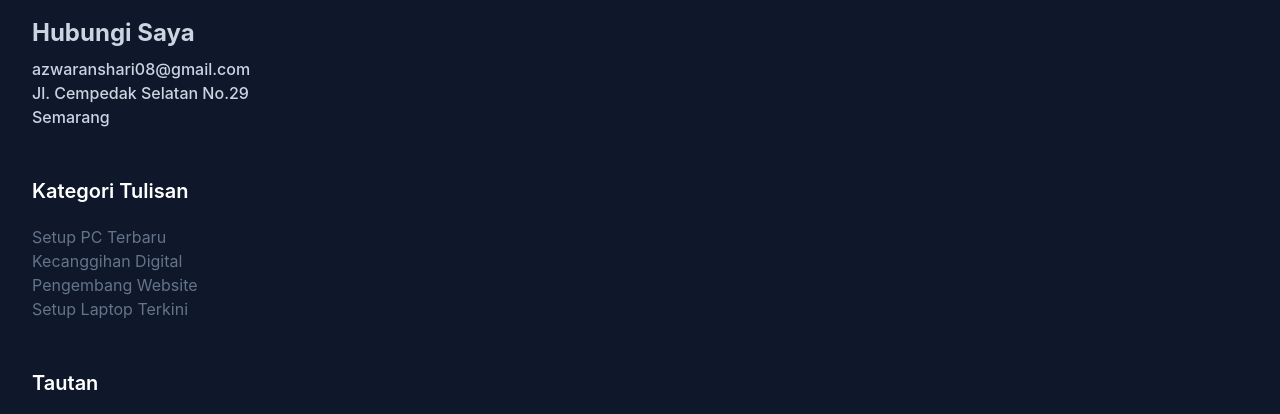
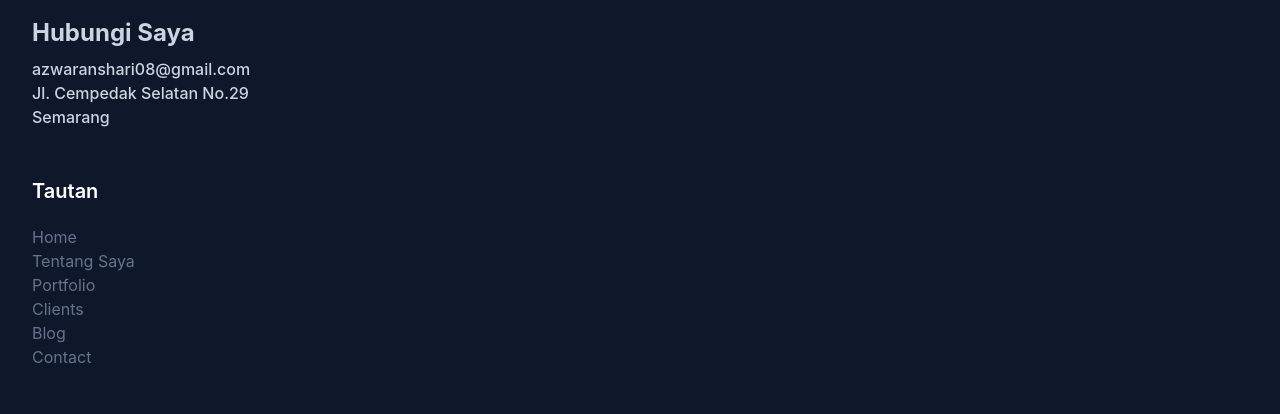
Before and after one commit to Azwar-as/MrAzwar.github.io, a website: page index.html in a window 1280 px wide. Shown: the part 5508-5922 px from the top of the page. Drawn offline with Linux system fonts and the light colour scheme.

Commit message:
modified footer

```diff
--- a/index.html
+++ b/index.html
@@ -517,27 +517,6 @@
                     <p>Semarang</p>
                 </div>
                 <div class="w-full px-4 mb-12 md:1/3">
-                    <h3 class="font-semibold text-xl text-white mb-5">Kategori Tulisan</h3>
-                    <ul class="text-slate-300">
-                        <li>
-                            <a href="" class="inline-block text-base text-secondary hover:text-primary">Setup PC
-                                Terbaru</a>
-                        </li>
-                        <li>
-                            <a href="" class="inline-block text-base text-secondary hover:text-primary">Kecanggihan
-                                Digital</a>
-                        </li>
-                        <li>
-                            <a href="" class="inline-block text-base text-secondary hover:text-primary">Pengembang
-                                Website</a>
-                        </li>
-                        <li>
-                            <a href="" class="inline-block text-base text-secondary hover:text-primary">Setup Laptop
-                                Terkini</a>
-                        </li>
-                    </ul>
-                </div>
-                <div class="w-full px-4 mb-12 md:1/3">
                     <h3 class="font-semibold text-xl text-white mb-5">Tautan</h3>
                     <ul class="text-slate-300">
                         <li>
```
